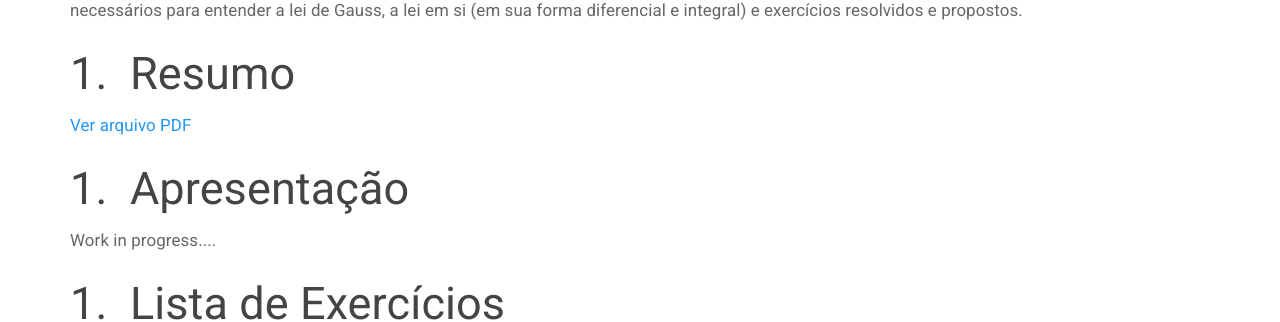
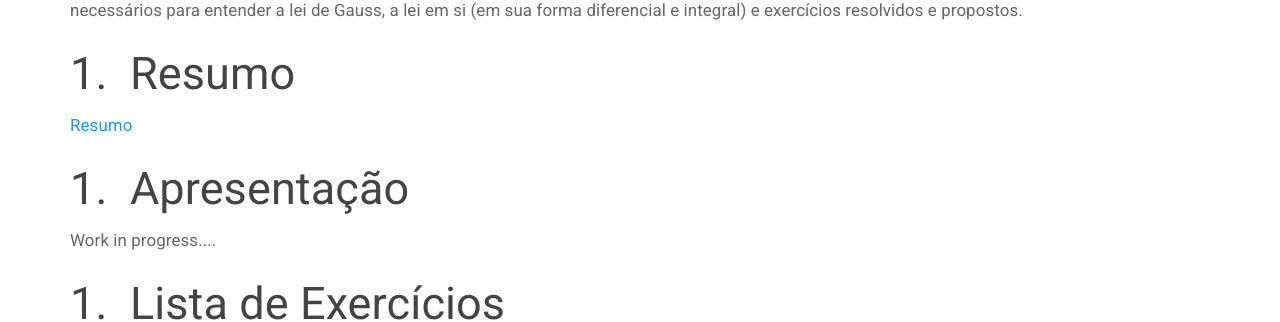
Before and after one commit to mvsn-ufrn/mvsn-ufrn.github.io, a Jekyll site: the page built from _pages/projects/gauss-law.html, in a window 1280 px wide and 1089 px high. Shown: the part 613-935 px from the top of the window. Built offline with Jekyll 4.4.1, drawn with Linux system fonts in a browser that asks for light colours.

Commit message:
Update gauss-law.html

```diff
--- a/_pages/projects/gauss-law.html
+++ b/_pages/projects/gauss-law.html
@@ -9,7 +9,7 @@ comments: false
 <p>A lei de Gauss constitui-se em uma das leis fundamentais do eletromagnetismo. Devido a sua importância aqui será apresentado os conceitos necessários para entender a lei de Gauss, a lei em si (em sua forma diferencial e integral) e exercícios resolvidos e propostos.</p>
 <h2>Resumo</h2>
 
-<a href="resumo.html" target="_blank">Ver arquivo PDF</a>
+<A HREF="resumo.html">Resumo</A><BR>
 
 <h2>Apresentação</h2>
 Work in progress....
```
